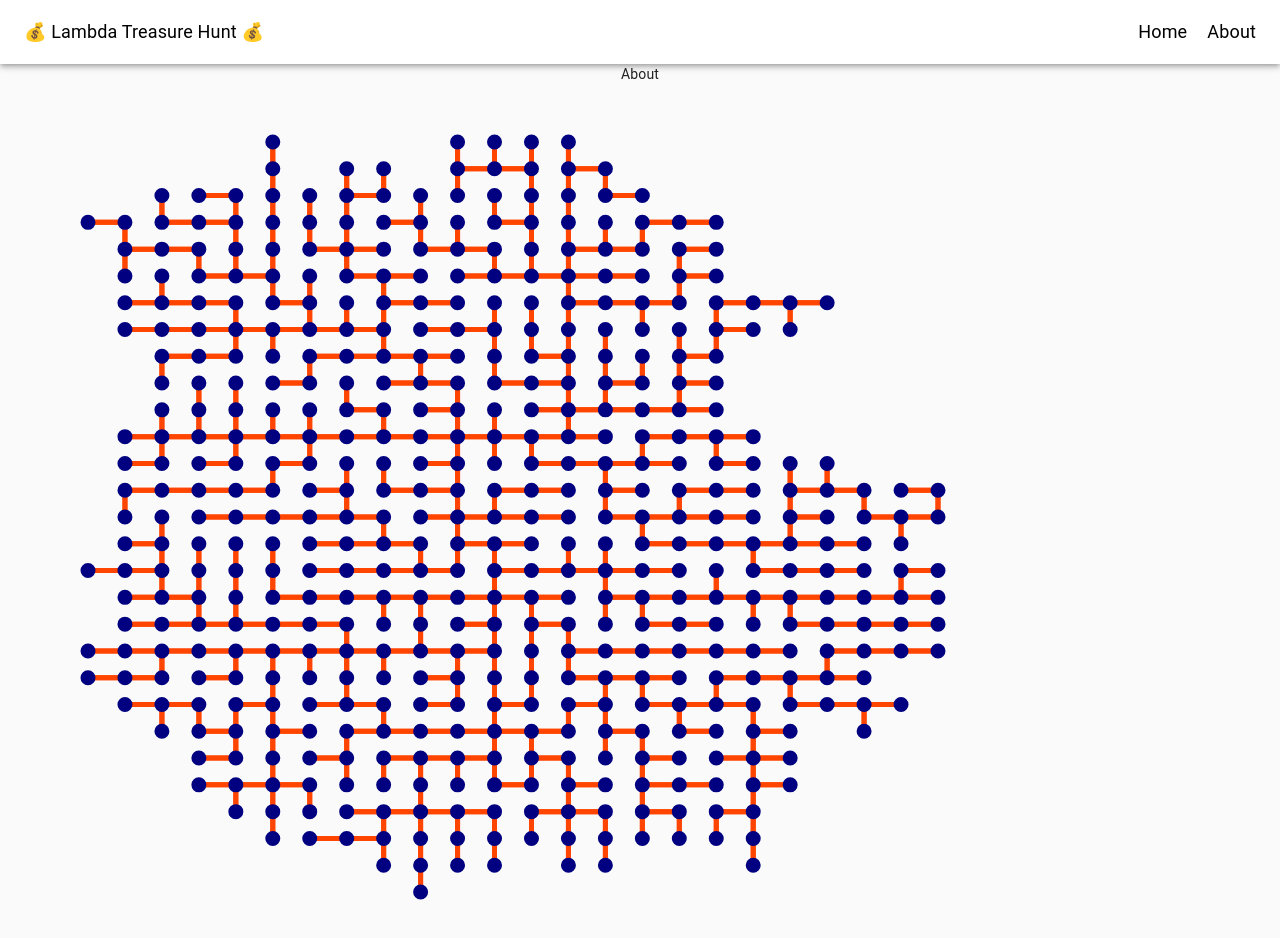
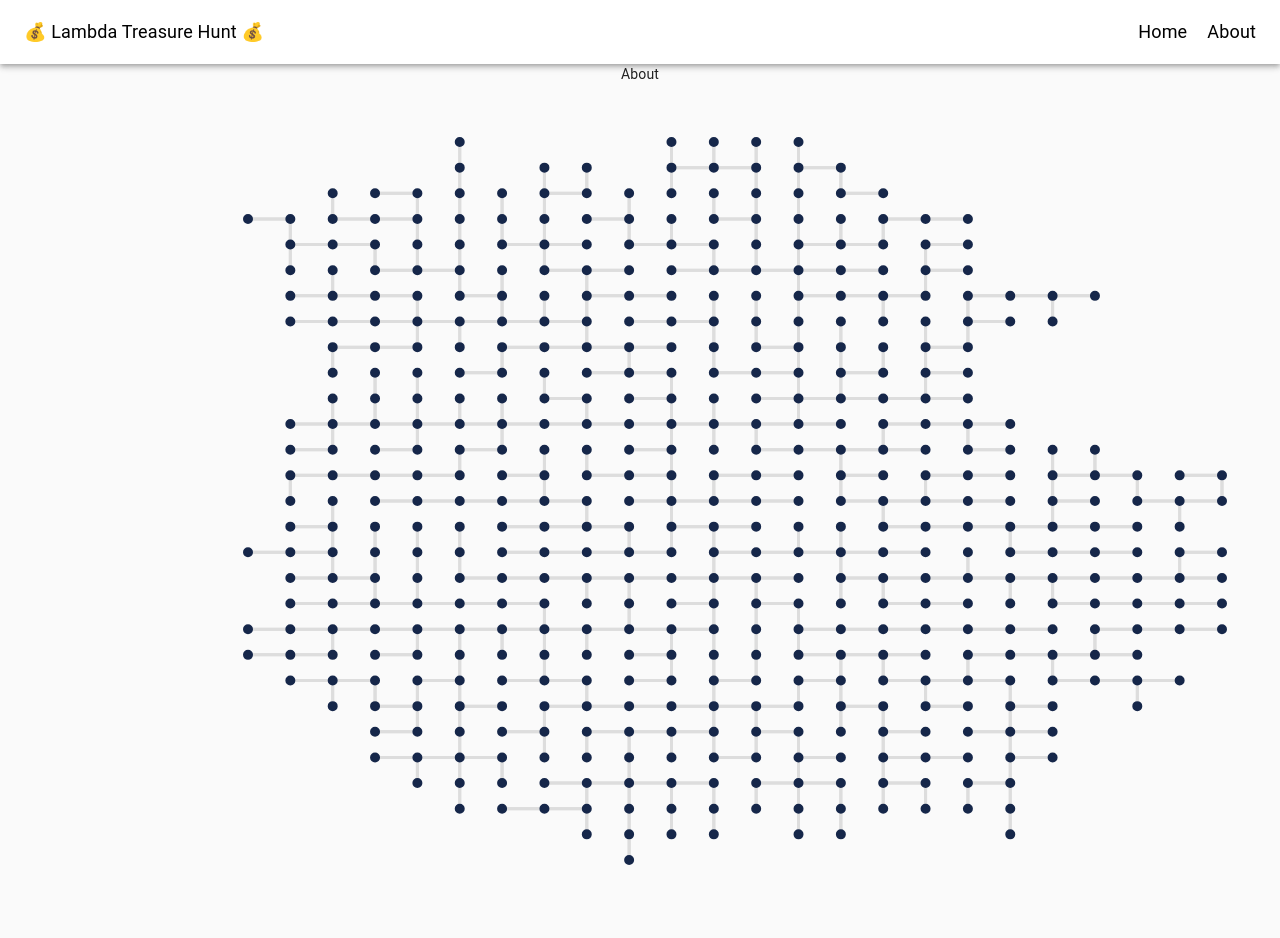
Before and after one commit to cpdis/lambda-treasure-team1, a React (Create React App) app in the folder client/: page /about in a window 1280 px wide. Shown: the top 938 px of the page. Built offline with nearby package versions, Linux system fonts and the light colour scheme.

Commit message:
Updated Style and Color. Added  simple fade in

```diff
--- a/client/src/components/Map.js
+++ b/client/src/components/Map.js
@@ -2,16 +2,7 @@ import React, { Component } from "react";
 import { FlexibleXYPlot, LineSeries, MarkSeries } from "react-vis";
 import room_data from "../data/graph.json";
 import map_data from "../data/map_data.json";
-import styled from "styled-components";
-
-const StyledMap = styled.div`
-  marginleft: 10%;
-  width: 66%;
-  height: 100%;
-  flex: 1;
-  padding: 3rem 3rem 3rem 3rem;
-  position: relative;
-`;
+import styled, { keyframes } from "styled-components";
 
 class Map extends Component {
   state = {
@@ -47,12 +38,12 @@ class Map extends Component {
     }
     return (
       <StyledMap>
-        <FlexibleXYPlot width={900} height={800}>
+        <FlexibleXYPlot width={1024} height={768}>
           {/* To display the lines on the map to the next plot point */}
           {links.map(link => (
             <LineSeries
-              strokeWidth="5"
-              color="orangered"
+              strokeWidth="3"
+              color="#DDDDDD"
               data={link}
               key={Math.random() * 100}
             />
@@ -60,13 +51,12 @@ class Map extends Component {
           {/* Plot the points for the room */}
           <MarkSeries
             current={this.props.currentRoom}
-            highlight="none"
-            strokeWidth={5}
+            strokeWidth={2}
             opacity="1"
-            size="5"
-            color="navy"
+            size="4"
+            color="#16274a"
             data={coordinates}
-            style={{ cursor: "pointer" }}
+            style={{ cursor: "pointer", transition: "all .2s" }}
           />
         </FlexibleXYPlot>
       </StyledMap>
@@ -74,4 +64,23 @@ class Map extends Component {
   }
 }
 
+const fadeIn = keyframes`
+   from {
+     opacity: 0
+   }
+   to {
+     opacity: 1
+   }
+ `;
+
+const StyledMap = styled.div`
+  margin: auto;
+  width: 75%;
+  height: 100%;
+  flex: 1;
+  padding: 3rem 4rem 2rem 3rem;
+  position: relative;
+  animation: ${fadeIn} 2s ease-in-out 0.6;
+`;
+
 export default Map;
```
